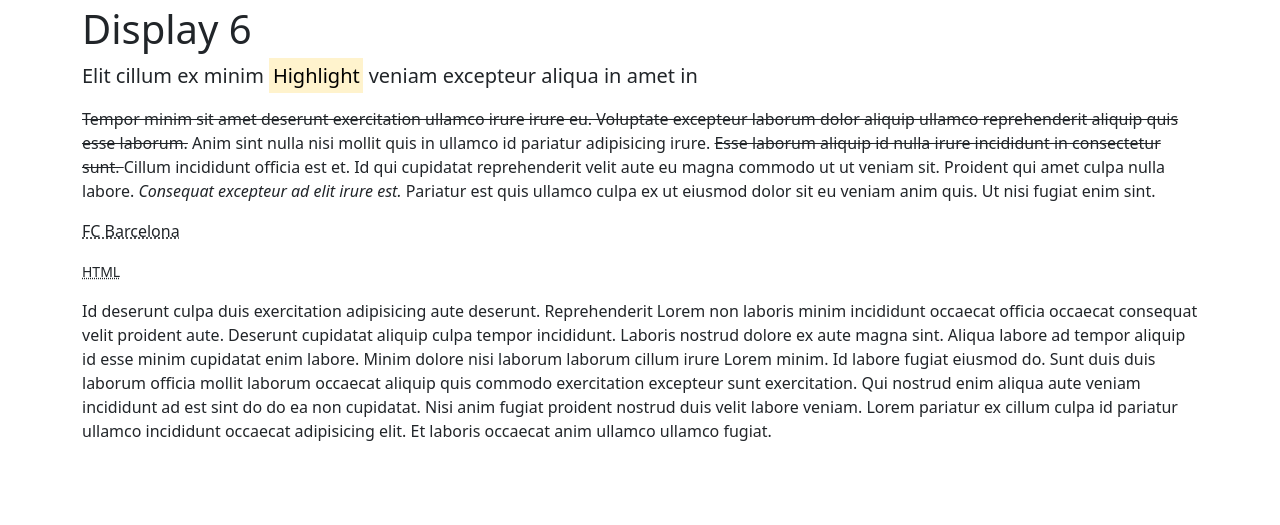
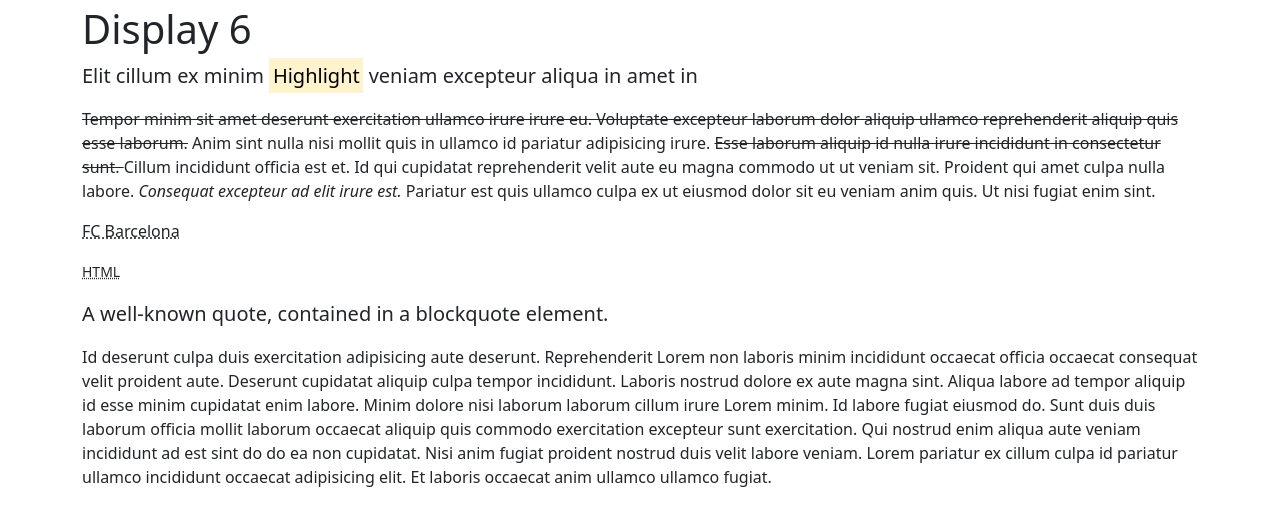
Before and after one commit to ilanangelesrodriguez/cursoHTMLyCSS, a plain HTML site: page 12-Bootstrap-Elements/tipografia.html in a window 1280 px wide. Shown: the part 739-1264 px from the top of the page. Before the commit the page ends 1222 px from the top, so only its background shows below. Drawn offline with nearby package versions, Linux system fonts and the light colour scheme.

Commit message:
Etiqueta y  clase blockquote

```diff
--- a/12-Bootstrap-Elements/tipografia.html
+++ b/12-Bootstrap-Elements/tipografia.html
@@ -45,7 +45,9 @@
         anim quis. Ut nisi fugiat enim sint.
         <p><abbr title="El mejor equipo del mundo">FC Barcelona</abbr></p>
         <p><abbr title="HyperText Markup Language" class="initialism">HTML</abbr></p>
-
+        <blockquote class="blockquote">
+            <p>A well-known quote, contained in a blockquote element.</p>
+        </blockquote>
         Id deserunt culpa duis exercitation
         adipisicing aute deserunt. Reprehenderit Lorem non laboris minim
         incididunt occaecat officia occaecat consequat velit proident aute.
```
